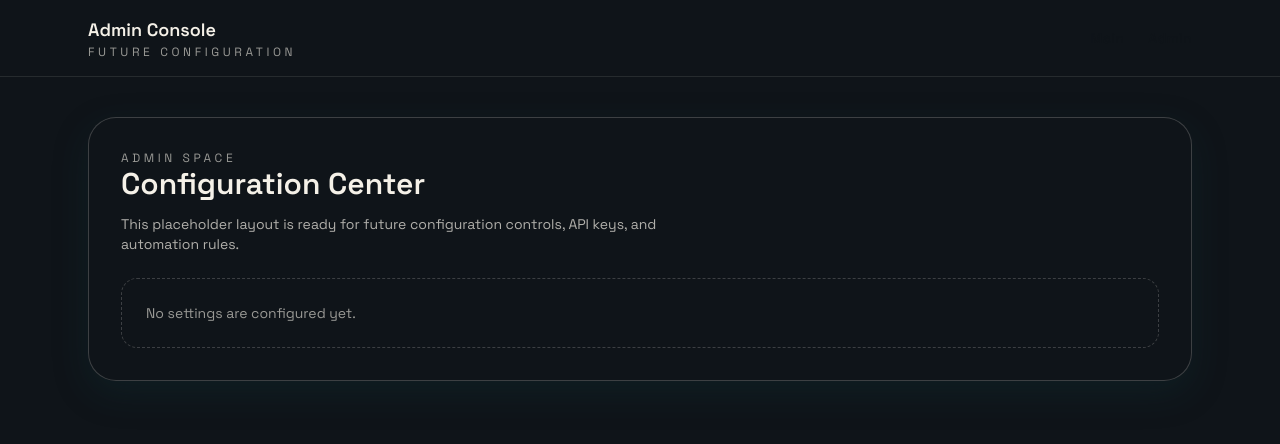
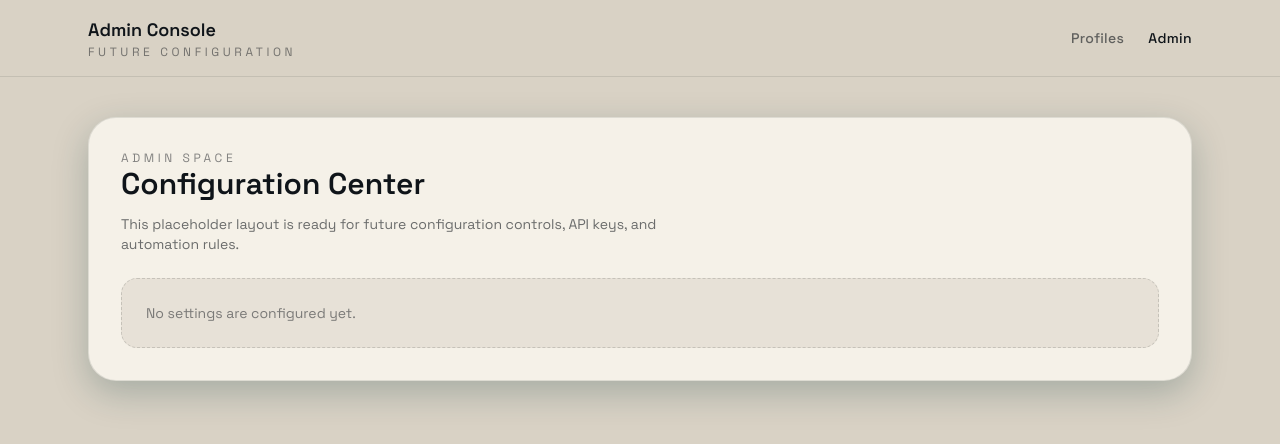
Before and after one commit to siarhei-prystauka/cv-parser, a React (Vite) app in the folder src/CvParser.Web/: page /admin in a window 1280 px wide. Shown: the top 444 px of the page. Built offline with nearby package versions, Linux system fonts and the light colour scheme.

Commit message:
refactor: update Admin layout and page styles for improved visibility and consistency

```diff
--- a/src/CvParser.Web/src/layouts/AdminLayout.tsx
+++ b/src/CvParser.Web/src/layouts/AdminLayout.tsx
@@ -4,16 +4,16 @@ const navLinkClasses = ({ isActive }: { isActive: boolean }): string =>
   `text-sm font-medium tracking-wide transition ${isActive ? 'text-ink' : 'text-ink/60 hover:text-ink'}`
 
 export const AdminLayout = () => (
-  <div className="min-h-screen bg-ink text-bone">
-    <header className="border-b border-bone/10">
+  <div className="min-h-screen bg-sand text-ink">
+    <header className="border-b border-ink/10">
       <div className="mx-auto flex w-full max-w-6xl items-center justify-between px-6 py-4">
         <div>
           <p className="font-display text-lg font-semibold">Admin Console</p>
-          <p className="text-xs uppercase tracking-[0.3em] text-bone/60">Future configuration</p>
+          <p className="text-xs uppercase tracking-[0.3em] text-ink/50">Future configuration</p>
         </div>
         <nav className="flex items-center gap-6">
           <NavLink to="/" className={navLinkClasses} end>
-            Main
+            Profiles
           </NavLink>
           <NavLink to="/admin" className={navLinkClasses}>
             Admin
--- a/src/CvParser.Web/src/pages/AdminPage.tsx
+++ b/src/CvParser.Web/src/pages/AdminPage.tsx
@@ -1,12 +1,12 @@
 export const AdminPage = () => (
-  <div className="rounded-3xl border border-bone/20 bg-ink/80 p-8 text-bone shadow-glow">
-    <p className="text-xs uppercase tracking-[0.3em] text-bone/60">Admin space</p>
+  <div className="rounded-3xl border border-ink/10 bg-bone p-8 text-ink shadow-glow">
+    <p className="text-xs uppercase tracking-[0.3em] text-ink/50">Admin space</p>
     <h1 className="font-display text-3xl font-semibold">Configuration Center</h1>
-    <p className="mt-3 max-w-xl text-sm text-bone/70">
+    <p className="mt-3 max-w-xl text-sm text-ink/60">
       This placeholder layout is ready for future configuration controls, API keys, and automation rules.
     </p>
-    <div className="mt-6 rounded-2xl border border-dashed border-bone/20 bg-ink/60 p-6">
-      <p className="text-sm text-bone/60">No settings are configured yet.</p>
+    <div className="mt-6 rounded-2xl border border-dashed border-ink/15 bg-sand/50 p-6">
+      <p className="text-sm text-ink/50">No settings are configured yet.</p>
     </div>
   </div>
 )
--- a/src/CvParser.Web/tailwind.config.cjs
+++ b/src/CvParser.Web/tailwind.config.cjs
@@ -10,6 +10,7 @@ module.exports = {
       colors: {
         ink: '#0f1419',
         bone: '#f5f1e8',
+        sand: '#d9d2c5',
         ocean: '#0f3d3e',
         ember: '#e4572e',
         moss: '#3a5a40',
```
Also changed, not shown: 1 other file (tests, documents, lock files or other folders).
